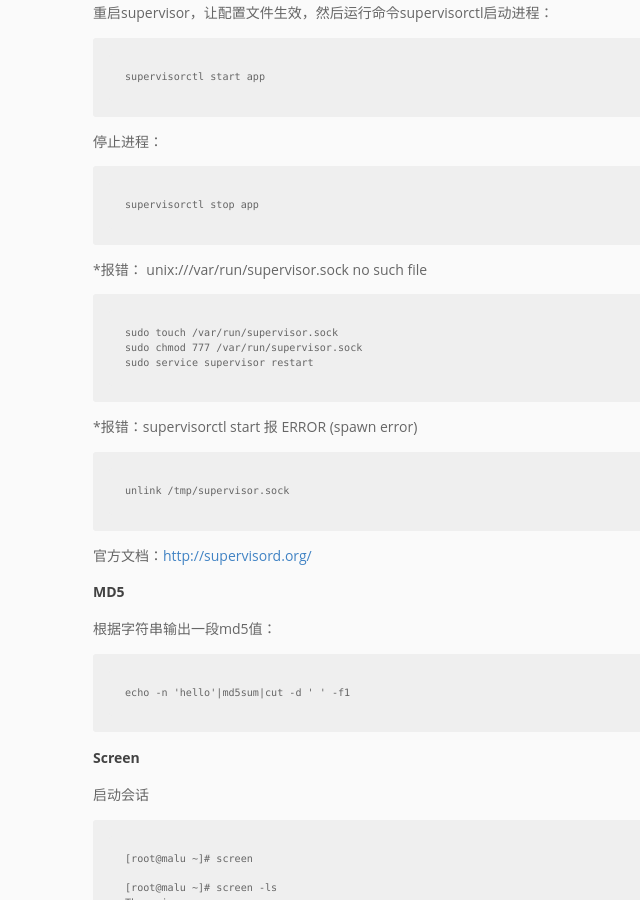
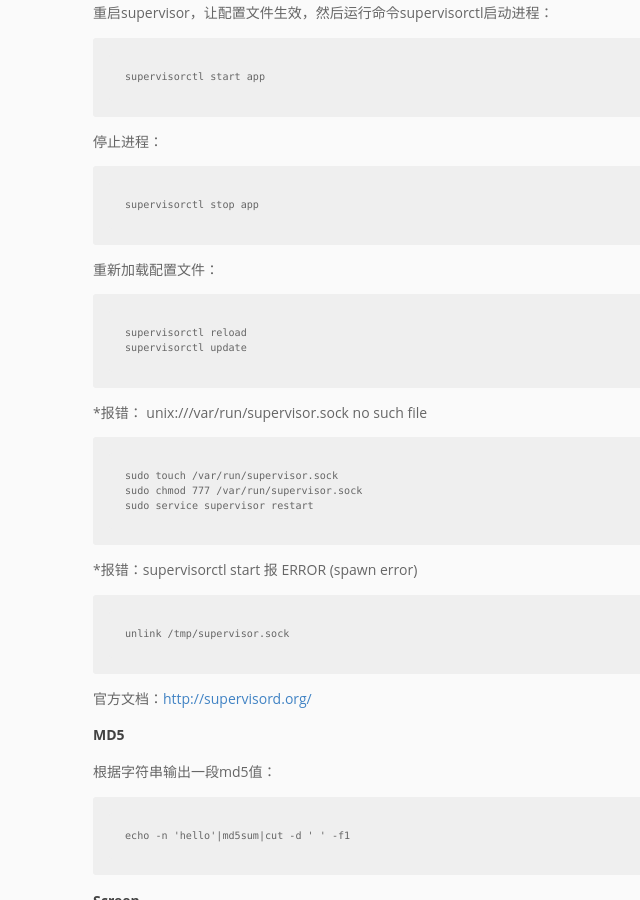
Before and after one commit to pingmalu/pingmalu.github.io, a Jekyll site: the page built from _posts/2016-01-06-Linux常用命令总结.md, in a window 1280 px wide and 900 px high, scrolled down 1875 px. Shown: the whole window, without its empty margins (107-747 px from the left). Built offline with Jekyll 4.4.1, drawn with Linux system fonts in a browser that asks for light colours; nearby versions of some CDN libraries.

Commit message:
'update'

```diff
--- a/_posts/2016-01-06-Linux常用命令总结.md
+++ b/_posts/2016-01-06-Linux常用命令总结.md
@@ -77,6 +77,11 @@ title: Linux常用命令总结
 停止进程：
 
 	supervisorctl stop app
+
+重新加载配置文件：
+
+	supervisorctl reload
+	supervisorctl update
 
 *报错： unix:///var/run/supervisor.sock no such file
 
```
